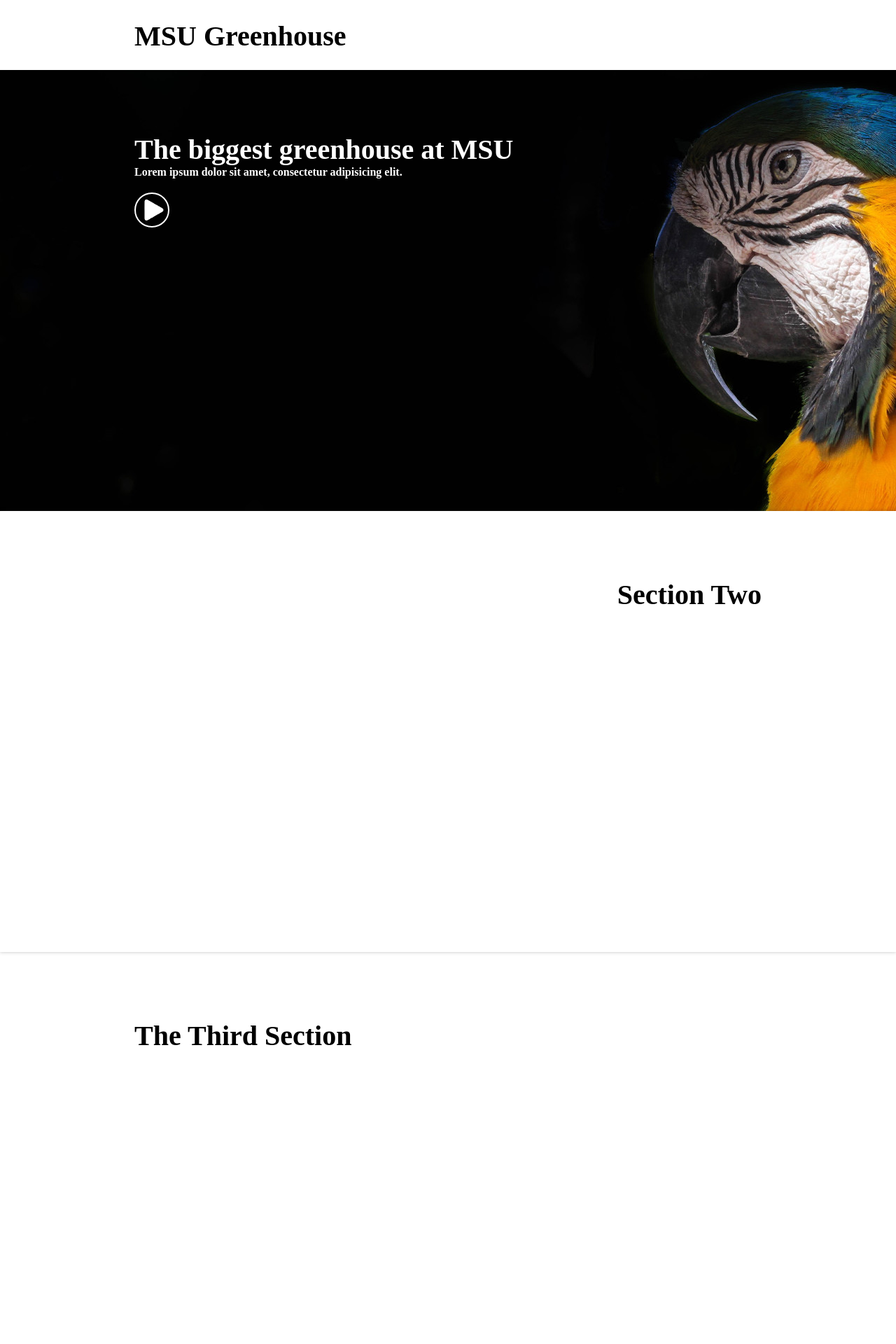
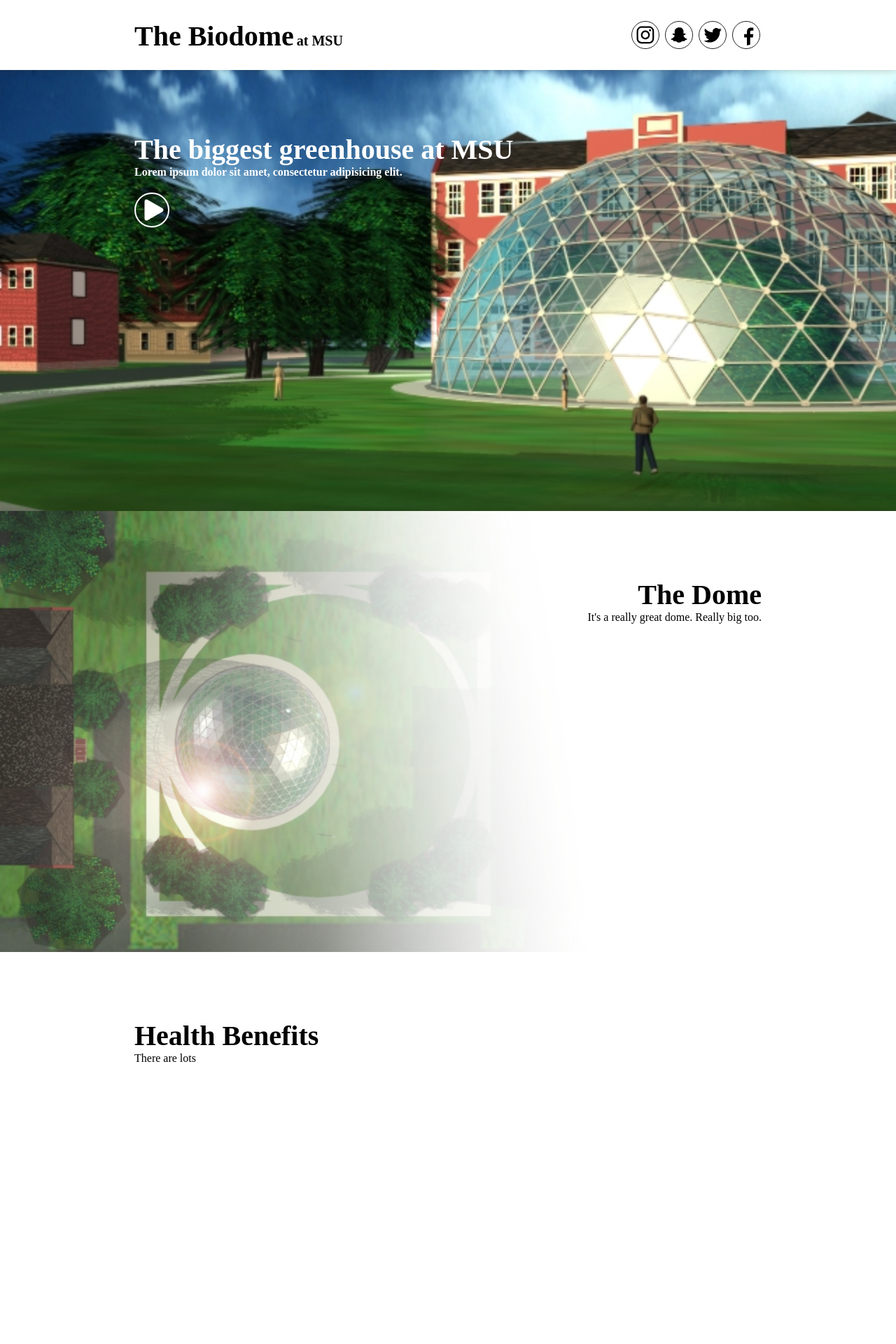
Before and after one commit to ErikBoesen/biodome, a Jekyll site: the page built from index.html, in a window 1280 px wide. Shown: the top 1920 px of the page at 70% size. Built offline with Jekyll 4.4.1, drawn with Linux system fonts in a browser that asks for light colours; some web fonts are replaced; some of the changed text lies outside the part shown.

Commit message:
Add social buttons, temporary images, placeholder team profiles

```diff
--- a/_config.yml
+++ b/_config.yml
@@ -1,5 +1,4 @@
-title: MSU Greenhouse
-email: your-email@domain.com
+title: The Biodome
 description: ""
 baseurl: "" # the subpath of your site, e.g. /blog
 url: "" # the base hostname & protocol for your site, e.g. http://example.com
@@ -9,3 +8,8 @@
 exclude:
   - Gemfile
   - Gemfile.lock
+
+instagram: msustudentgreenhouse
+snapchat: msubiodome
+twitter: MSUsgp
+facebook: sgpmsu
--- a/_includes/footer.html
+++ b/_includes/footer.html
@@ -1,3 +1,4 @@
 <footer>
     <p>&copy; {{ site.time | date: '%Y' }} {{ site.title }}</p>
 </footer>
+<script src="/assets/js/scripts.js"></script>
--- a/_includes/header.html
+++ b/_includes/header.html
@@ -1,4 +1,5 @@
 <header>
     <h2>{{ site.title }}</h2>
-    <h3>{{ site.description }}</h3>
+    <h3>at MSU</h3>
+    {% include social.html %}
 </header>
--- /dev/null
+++ b/_includes/social.html
@@ -0,0 +1,65 @@
+<ul class="social">
+    <li>
+        <a href="https://instagram.com/{{ site.instagram }}">
+            <svg viewBox="0 0 230 230">
+                <g transform="translate(0,230) scale(.1,-.1)">
+                    <path d="M645 2100 c-229 -41 -379 -182 -432 -408 -16 -68 -18 -128 -18 -542
+        0 -415 2 -472 18 -530 30 -112 72 -186 140 -254 71 -72 135 -108 245 -139 74
+        -20 96 -21 537 -21 396 0 470 3 534 17 213 49 351 182 407 392 17 64 19 113
+        19 545 0 523 -2 545 -64 668 -60 120 -155 199 -296 249 l-80 28 -480 2 c-264
+        1 -502 -3 -530 -7z m965 -171 c186 -29 285 -135 309 -329 14 -108 14 -757 1
+        -874 -23 -200 -124 -308 -315 -336 -91 -13 -809 -13 -900 0 -117 17 -163 37
+        -226 99 -104 102 -119 190 -119 686 1 336 10 468 40 548 40 107 147 187 276
+        206 86 13 856 13 934 0z" />
+                    <path d="M1587 1760 c-36 -29 -52 -81 -37 -125 26 -78 120 -102 182 -46 29 26
+        33 35 33 81 0 46 -4 55 -33 81 -40 36 -105 40 -145 9z" />
+                    <path d="M1019 1632 c-163 -43 -294 -172 -345 -341 -8 -24 -14 -84 -14 -132 0
+        -148 46 -255 154 -357 188 -178 478 -176 668 6 103 98 152 214 151 357 -3 321
+        -302 548 -614 467z m268 -187 c186 -92 235 -340 97 -494 -139 -154 -386 -138
+        -501 33 -41 59 -53 103 -53 187 0 225 250 375 457 274z" />
+                </g>
+            </svg>
+        </a>
+    </li>
+    <li>
+        <a href="https://snapchat.com/add/{{ site.snapchat }}">
+            <svg viewBox="0 0 350 350">
+                <g transform="translate(0,350) scale(0.1,-0.1)">
+                    <path d="M1630 3014 c-225 -44 -396 -151 -505 -319 -91 -139 -110 -239 -101
+                    -522 l7 -193 -46 0 c-25 0 -62 7 -83 16 -102 43 -217 -9 -214 -97 2 -63 58
+                    -109 191 -154 104 -35 131 -57 131 -107 0 -80 -119 -261 -243 -366 -68 -59
+                    -176 -115 -251 -132 -27 -6 -57 -15 -68 -21 -46 -25 -38 -93 16 -133 40 -30
+                    151 -70 243 -87 l71 -13 19 -70 c13 -50 25 -74 44 -88 25 -19 29 -19 134 -3
+                    180 28 239 14 408 -99 177 -117 218 -131 387 -131 164 0 198 11 358 119 140
+                    95 155 103 237 117 55 9 89 9 169 -2 56 -7 112 -12 126 -11 34 5 58 28 65 66
+                    22 107 18 101 97 116 138 24 241 67 273 113 19 27 19 81 1 96 -8 6 -46 21 -86
+                    32 -172 47 -305 150 -418 323 -55 85 -84 158 -76 192 9 35 45 59 134 89 131
+                    44 189 93 190 162 0 41 -47 89 -103 104 -36 10 -51 8 -107 -10 -60 -21 -124
+                    -30 -134 -20 -3 2 0 56 6 119 12 140 4 334 -17 414 -58 220 -262 417 -500 482
+                    -59 16 -301 28 -355 18z"/>
+                </g>
+            </svg>
+        </a>
+    </li>
+    <li>
+        <a href="https://twitter.com/{{ site.username }}">
+            <svg viewBox="-60 -60 720 720">
+                <path d="M612,116.258c-22.525,9.981-46.694,16.75-72.088,19.772c25.929-15.527,45.777-40.155,55.184-69.411c-24.322,14.379-51.169,24.82-79.775,30.48c-22.907-24.437-55.49-39.658-91.63-39.658c-69.334,0-125.551,56.217-125.551,125.513c0,9.828,1.109,19.427,3.251,28.606C197.065,206.32,104.556,156.337,42.641,80.386c-10.823,18.51-16.98,40.078-16.98,63.101c0,43.559,22.181,81.993,55.835,104.479c-20.575-0.688-39.926-6.348-56.867-15.756v1.568c0,60.806,43.291,111.554,100.693,123.104c-10.517,2.83-21.607,4.398-33.08,4.398c-8.107,0-15.947-0.803-23.634-2.333c15.985,49.907,62.336,86.199,117.253,87.194c-42.947,33.654-97.099,53.655-155.916,53.655c-10.134,0-20.116-0.612-29.944-1.721c55.567,35.681,121.536,56.485,192.438,56.485c230.948,0,357.188-191.291,357.188-357.188l-0.421-16.253C573.872,163.526,595.211,141.422,612,116.258z" />
+            </svg>
+        </a>
+    </li>
+    <li>
+        <a href="https://facebook.com/{{ site.facebook }}">
+            <svg viewBox="0 0 626 626">
+                <g transform="translate(0,626) scale(0.1,-0.1)">
+                    <path d="M4434 5309 c-517 -39 -886 -321 -1025 -779 -55 -182 -68 -341 -69
+                    -837 l0 -323 -405 0 -405 0 0 -475 0 -475 405 0 405 0 0 -1210 0 -1210 490 0
+                    490 0 0 1210 0 1210 405 0 405 0 5 23 c3 12 14 94 25 182 28 227 58 463 75
+                    587 8 59 15 118 15 132 l0 26 -465 0 -465 0 0 336 c0 193 5 366 11 407 18 121
+                    78 215 164 259 90 47 125 51 465 57 l325 6 0 420 0 420 -55 7 c-194 24 -643
+                    39 -796 27z"/>
+                </g>
+            </svg>
+        </a>
+    </li>
+</ul>
--- a/_layouts/main.html
+++ b/_layouts/main.html
@@ -3,7 +3,7 @@
 <html>
 <head>
     <meta charset="utf-8">
-    <title>{{ site.title }}</title>
+    <title>{{ site.title }} at MSU</title>
     <link rel="stylesheet" href="/assets/css/styles.css">
 </head>
 
--- a/assets/css/styles.scss
+++ b/assets/css/styles.scss
@@ -19,6 +19,7 @@
     font-family: 'Arvo', serif;
 }
 header {
+    background: white;
     height: 100px;
     box-shadow: 0 0 10px rgba(50, 50, 50, 0.3);
     padding: 28px;
@@ -32,15 +33,75 @@
         font-size: 20px;
     }
 }
+
+.social {
+    float: right;
+    cursor: default;
+    list-style: none;
+    li {
+        display: inline-block;
+        margin: 2px;
+    }
+    a {
+        cursor: default;
+        border: none;
+    }
+    svg {
+        fill: black;
+        height: 40px;
+        width: 40px;
+        border-radius: 50%;
+        border: solid 1px #222;
+        padding: 4px;
+        cursor: pointer;
+        -webkit-transition: .3s;
+        transition: .3s;
+    }
+    svg:hover {
+        -webkit-transform: rotate(360deg);
+        -ms-transform: rotate(360deg);
+        transform: rotate(360deg);
+        -webkit-transition: .5s;
+        transition: .5s;
+    }
+    li:first-child svg:hover {
+        border-color: #9b6954;
+        fill: #9b6954;
+    }
+    li:nth-child(2) svg:hover {
+        border-color: #FFFC00;
+        fill: #FFFC00;
+    }
+    li:nth-child(3) svg:hover {
+        border-color: #55acee;
+        fill: #55acee;
+    }
+    li:nth-child(4) svg:hover {
+        border-color: #3b5998;
+        fill: #3b5998;
+    }
+}
+
+
 .jumbotron {
     height: 70vh;
     width: 100%;
     padding-top: 10vh;
-    background-image: url(/assets/img/jumbo.jpg);
+    background-color: transparent;
     color: white;
     h1 {
         font-size: 40px;
     }
+}
+#bg {
+    position: fixed;
+    z-index: -10;
+    width: 100vw;
+    height: 100vh;
+    top: 0;
+    background-image: url(/assets/img/jumbo.jpg);
+    background-repeat: no-repeat;
+    background-size: cover;
 }
 
 .play-button {
@@ -57,18 +118,41 @@
 }
 
 section {
-    height: 70vh;
+    background: white;
+    min-height: 70vh;
     padding: 1in;
+    h5 {
+        font-size: 40px;
+    }
     &:nth-of-type(even) {
         text-align: right;
         box-shadow: 0 0 5px rgba(50, 50, 50, 0.3);
     }
-    h5 {
-        font-size: 40px;
+    &:nth-of-type(2) {
+        background-image: url(/assets/img/above.jpg);
+        background-size: contain;
+        background-repeat: no-repeat;
+    }
+}
+
+.team {
+    list-style-type: none;
+    .profile {
+        display: inline-block;
+        width: 3in;
+        margin: 10px;
+        img {
+            width: 100%;
+            border-radius: 50%;
+        }
+        h6 {
+            font-size: 30px;
+        }
     }
 }
 
 footer {
+    clear: both;
     height: 100px;
     text-align: center;
     padding-top: 40px;
--- /dev/null
+++ b/assets/js/scripts.js
@@ -0,0 +1,6 @@
+var bg = document.getElementById('bg');
+
+window.onscroll = function() {
+	bg.style.transform = 'translateY(' + document.body.scrollTop * -0.5 + 'px)';
+
+}
--- a/index.html
+++ b/index.html
@@ -1,6 +1,7 @@
 ---
 layout: main
 ---
+<div id="bg"></div>
 <section class="jumbotron">
     <div class="column">
         <h1>The biggest greenhouse at MSU</h1>
@@ -9,11 +10,34 @@
     </div>
 </section>
 <section>
-    <h5>Section Two</h5>
+    <h5>The Dome</h5>
+    <p>It's a really great dome. Really big too.</p>
 </section>
 <section>
-    <h5>The Third Section</h5>
+    <h5>Health Benefits</h5>
+    <p>There are lots</p>
 </section>
 <section>
-    <h5>Another Section</h5>
+    <h5>Timeline</h5>
+    <p>We hope to have the project done by [insert time here].</p>
 </section>
+<section>
+    <h5>Meet the Team</h5>
+    <ul class="team">
+        <li class="profile">
+            <img src="/assets/img/team/bill-murray.jpg">
+            <h6>First Person</h6>
+            <p>Lorem ipsum dolor sit amet, consectetur adipisicing elit, sed do eiusmod tempor incididunt ut labore et dolore magna aliqua. Ut enim ad minim veniam, quis nostrud exercitation ullamco laboris nisi ut aliquip ex ea commodo consequat. Duis aute irure dolor in reprehenderit in voluptate velit esse cillum dolore eu fugiat nulla pariatur. Excepteur sint occaecat cupidatat non proident, sunt in culpa qui officia deserunt mollit anim id est laborum.</p>
+        </li>
+        <li class="profile">
+            <img src="/assets/img/team/bill-murray.jpg">
+            <h6>Second Person</h6>
+            <p>Lorem ipsum dolor sit amet, consectetur adipisicing elit, sed do eiusmod tempor incididunt ut labore et dolore magna aliqua. Ut enim ad minim veniam, quis nostrud exercitation ullamco laboris nisi ut aliquip ex ea commodo consequat. Duis aute irure dolor in reprehenderit in voluptate velit esse cillum dolore eu fugiat nulla pariatur. Excepteur sint occaecat cupidatat non proident, sunt in culpa qui officia deserunt mollit anim id est laborum.</p>
+        </li>
+        <li class="profile">
+            <img src="/assets/img/team/bill-murray.jpg">
+            <h6>Third Person</h6>
+            <p>Lorem ipsum dolor sit amet, consectetur adipisicing elit, sed do eiusmod tempor incididunt ut labore et dolore magna aliqua. Ut enim ad minim veniam, quis nostrud exercitation ullamco laboris nisi ut aliquip ex ea commodo consequat. Duis aute irure dolor in reprehenderit in voluptate velit esse cillum dolore eu fugiat nulla pariatur. Excepteur sint occaecat cupidatat non proident, sunt in culpa qui officia deserunt mollit anim id est laborum.</p>
+        </li>
+    </ul>
+</section>
```
Also changed, not shown: assets/img/above.jpg (added), assets/img/jumbo.jpg, assets/img/team/bill-murray.jpg (added).
